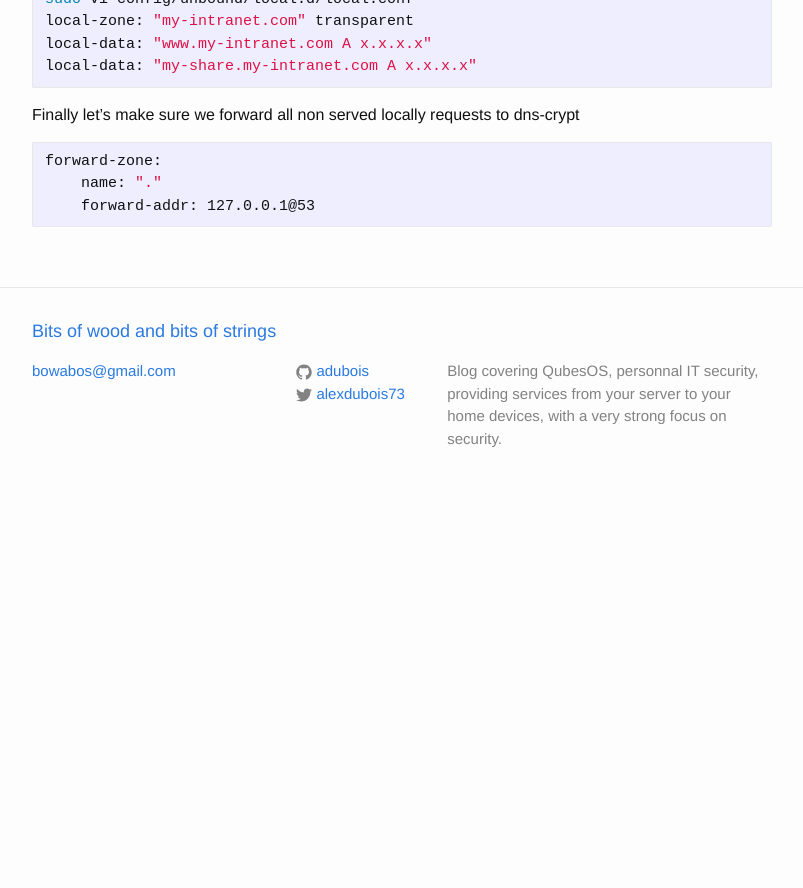
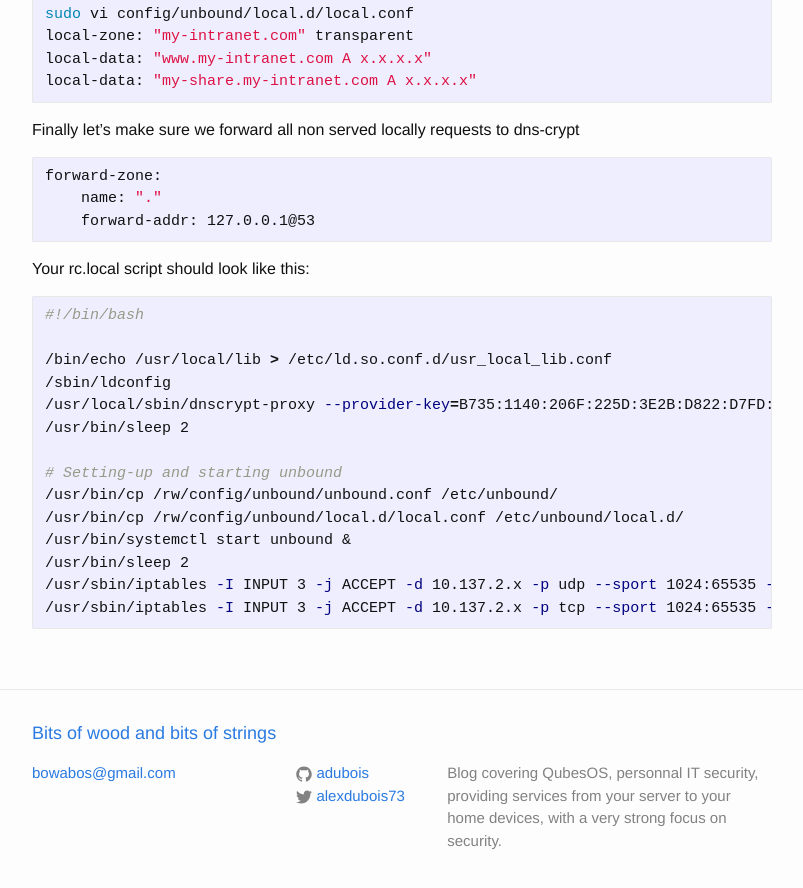
Before and after one commit to adubois/adubois.github.io, a Jekyll site: the page built from _posts/2013-11-19-setup-dnscrypt-unbound.md, in a window 1280 px wide and 900 px high, scrolled down 5565 px. Shown: the top 888 px of the window, without its empty margins (238-1041 px from the left). Built offline with Jekyll 4.4.1, drawn with Linux system fonts in a browser that asks for light colours; before the commit the page ends 6075 px from its top, so only the background shows below that.

Commit message:
rc.local added in setup-dnscrypt-unbound

````diff
--- a/_posts/2013-11-19-setup-dnscrypt-unbound.md
+++ b/_posts/2013-11-19-setup-dnscrypt-unbound.md
@@ -204,7 +204,7 @@ make -j<numberOfCoresOnYourSystem>
 sudo make install
 ```
 
-Configuring the start up script
+### Configuring the start up script ###
 
 In dns VM Terminal:
 
@@ -299,6 +299,25 @@ forward-zone:
     forward-addr: 127.0.0.1@53
 ```
 
+Your rc.local script should look like this:
+
+```bash
+#!/bin/bash
+
+/bin/echo /usr/local/lib > /etc/ld.so.conf.d/usr_local_lib.conf
+/sbin/ldconfig
+/usr/local/sbin/dnscrypt-proxy --provider-key=B735:1140:206F:225D:3E2B:D822:D7FD:691E:A1C3:3CC8:D666:8D0C:BE04:BFAB:CA43:FB79 --provider-name=2.dnscrypt-cert.opendns.com --resolver-address=208.67.220.220:443 --daemonize
+/usr/bin/sleep 2
+
+# Setting-up and starting unbound
+/usr/bin/cp /rw/config/unbound/unbound.conf /etc/unbound/
+/usr/bin/cp /rw/config/unbound/local.d/local.conf /etc/unbound/local.d/
+/usr/bin/systemctl start unbound &
+/usr/bin/sleep 2
+/usr/sbin/iptables -I INPUT 3 -j ACCEPT -d 10.137.2.x -p udp --sport 1024:65535 --dport 53 -m conntrack --ctstate NEW
+/usr/sbin/iptables -I INPUT 3 -j ACCEPT -d 10.137.2.x -p tcp --sport 1024:65535 --dport 53 -m conntrack --ctstate NEW
+```
+
 [dnscrypt-proxy]: http://dnscrypt.org/
 [unbound]: http://unbound.net/
 [QubesOS]: http://qubes-os.org/
````
